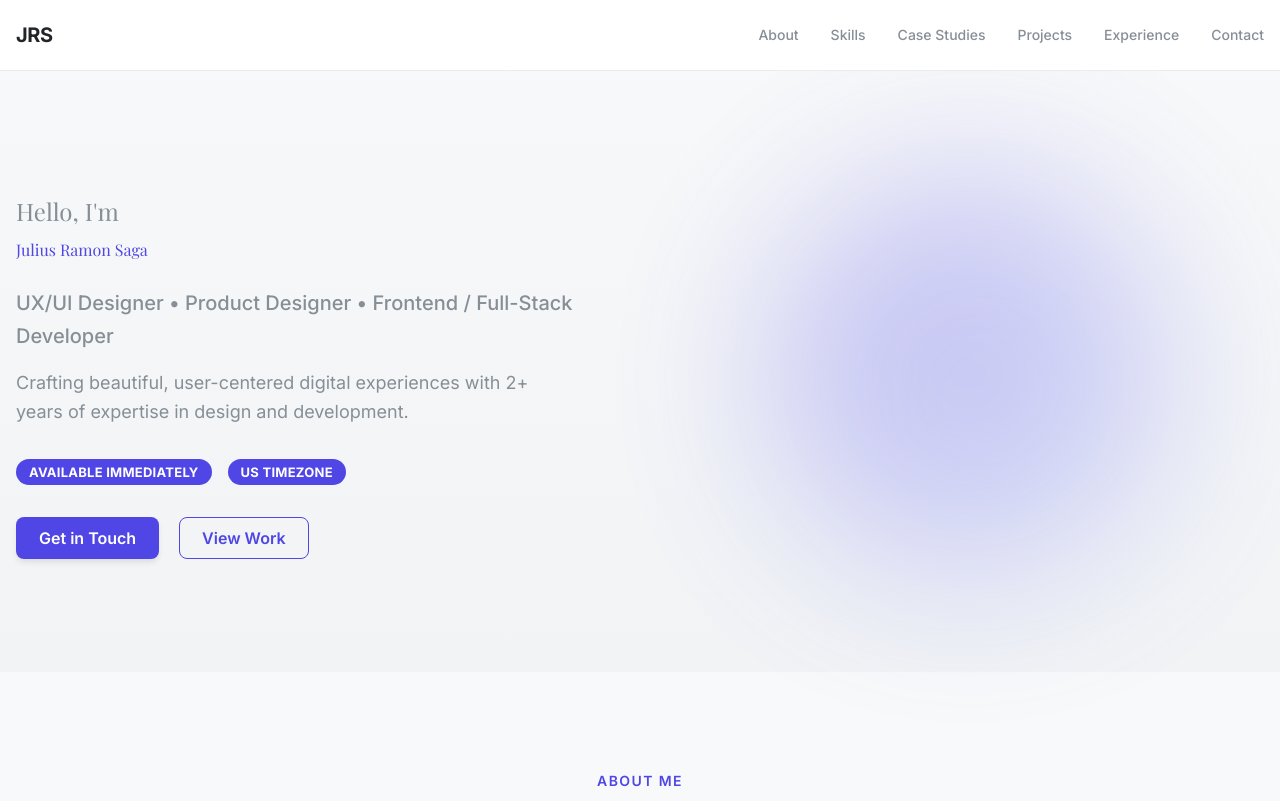
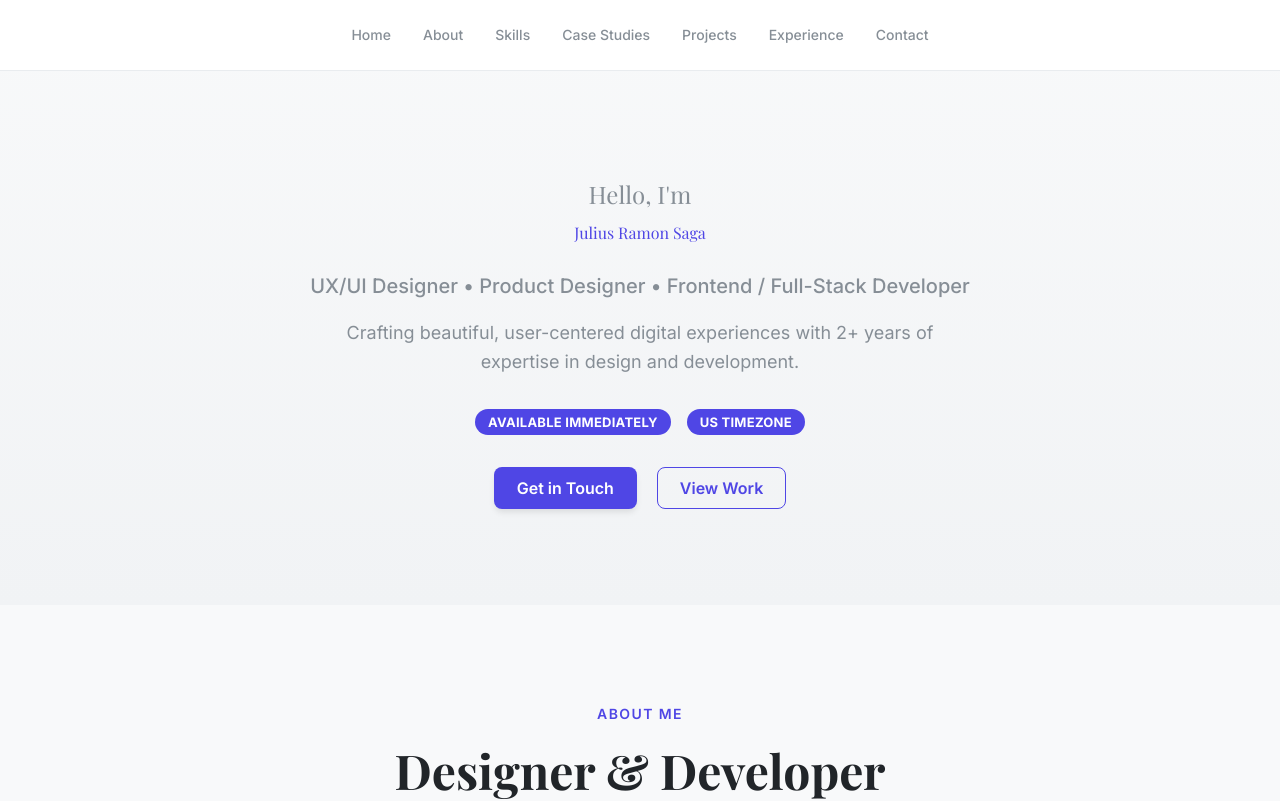
Before and after one commit to julramsaga/julius-portfolio, a Next.js app: page / in a window 1280 px wide. Shown: the top 801 px of the page. Built offline with nearby package versions, Linux system fonts and the light colour scheme.

Commit message:
Update invoice UI layout and flow

```diff
--- a/components/About.tsx
+++ b/components/About.tsx
@@ -5,8 +5,8 @@ import { motion } from 'framer-motion';
 import classes from './About.module.css';
 
 const stats = [
-  { value: '2+', label: 'Years Experience' },
-  { value: '50+', label: 'Projects Completed' },
+  { value: '3+', label: 'Years Experience' },
+  { value: '3+', label: 'Projects Completed' },
   { value: '100%', label: 'User-Focused' },
 ];
 
--- a/components/Hero.module.css
+++ b/components/Hero.module.css
@@ -4,21 +4,21 @@
 }
 
 .content {
-  display: grid;
-  grid-template-columns: 1fr 1fr;
-  gap: 4rem;
+  display: flex;
+  flex-direction: column;
   align-items: center;
-}
-
-@media (max-width: 1024px) {
-  .content {
-    grid-template-columns: 1fr;
-    gap: 2rem;
-  }
+  justify-content: center;
+  max-width: 800px;
+  margin: 0 auto;
 }
 
 .text {
   max-width: 100%;
+  text-align: center;
+  display: flex;
+  flex-direction: column;
+  align-items: center;
+  width: 100%;
 }
 
 .title {
@@ -28,6 +28,7 @@
   line-height: 1.25;
   color: var(--mantine-color-gray-9);
   margin-bottom: 1.5rem;
+  text-align: center;
 }
 
 @media (max-width: 768px) {
@@ -47,9 +48,3 @@
 .name {
   display: block;
 }
-
-.visual {
-  display: flex;
-  justify-content: center;
-  align-items: center;
-}
--- a/components/Hero.tsx
+++ b/components/Hero.tsx
@@ -2,16 +2,23 @@
 
 import { Container, Title, Text, Group, Button, Badge, Box } from '@mantine/core';
 import { motion } from 'framer-motion';
+import { useEffect, useState } from 'react';
 import classes from './Hero.module.css';
 
 export function Hero() {
+  const [mounted, setMounted] = useState(false);
+
+  useEffect(() => {
+    setMounted(true);
+  }, []);
+
   return (
     <Box component="section" id="home" className={classes.hero}>
       <Container size="xl">
         <div className={classes.content}>
           <motion.div
-            initial={{ opacity: 0, y: 20 }}
-            animate={{ opacity: 1, y: 0 }}
+            initial={mounted ? { opacity: 0, y: 20 } : false}
+            animate={mounted ? { opacity: 1, y: 0 } : { opacity: 1, y: 0 }}
             transition={{ duration: 0.6 }}
             className={classes.text}
           >
@@ -28,14 +35,14 @@ export function Hero() {
                 Julius Ramon Saga
               </Text>
             </Title>
-            <Text size="xl" fw={500} c="dimmed" mb="md">
+            <Text size="xl" fw={500} c="dimmed" mb="md" style={{ textAlign: 'center' }}>
               UX/UI Designer • Product Designer • Frontend / Full-Stack Developer
             </Text>
-            <Text size="lg" c="dimmed" mb="xl" maw={540}>
+            <Text size="lg" c="dimmed" mb="xl" maw={600} style={{ textAlign: 'center' }}>
               Crafting beautiful, user-centered digital experiences with 2+ years of expertise in
               design and development.
             </Text>
-            <Group gap="md" mb="xl">
+            <Group gap="md" mb="xl" justify="center">
               <Badge size="lg" color="indigo" radius="xl">
                 Available Immediately
               </Badge>
@@ -43,7 +50,7 @@ export function Hero() {
                 US Timezone
               </Badge>
             </Group>
-            <Group gap="lg">
+            <Group gap="lg" justify="center">
               <Button
                 component="a"
                 href="#contact"
@@ -66,14 +73,6 @@ export function Hero() {
               </Button>
             </Group>
           </motion.div>
-          <motion.div
-            initial={{ opacity: 0, scale: 0.9 }}
-            animate={{ opacity: 1, scale: 1 }}
-            transition={{ duration: 0.6, delay: 0.2 }}
-            className={classes.visual}
-          >
-            <div className="gradient-orb" />
-          </motion.div>
         </div>
       </Container>
     </Box>
--- a/components/Navbar.tsx
+++ b/components/Navbar.tsx
@@ -6,6 +6,7 @@ import { useDisclosure } from '@mantine/hooks';
 import classes from './Navbar.module.css';
 
 const links = [
+  { link: '#home', label: 'Home' },
   { link: '#about', label: 'About' },
   { link: '#skills', label: 'Skills' },
   { link: '#case-studies', label: 'Case Studies' },
@@ -55,17 +56,8 @@ export function Navbar() {
         boxShadow: scrolled ? '0 4px 6px -1px rgba(0, 0, 0, 0.1)' : 'none',
       }}
     >
-      <Container size="xl">
+      <Container size="xl" style={{ display: 'flex', justifyContent: 'center', alignItems: 'center' }}>
         <Group justify="space-between" h={70}>
-          <Anchor
-            href="#home"
-            onClick={(e) => handleLinkClick(e, '#home')}
-            className={classes.logo}
-            fw={700}
-            size="xl"
-          >
-            JRS
-          </Anchor>
 
           <Group gap="xl" visibleFrom="md">
             {items}
--- a/components/Skills.tsx
+++ b/components/Skills.tsx
@@ -15,7 +15,7 @@ const skillCategories = [
   },
   {
     title: 'Backend & Tools',
-    skills: ['Node.js', 'Express', 'MongoDB', 'PostgreSQL', 'Git', 'Webpack', 'Vite', 'REST APIs'],
+    skills: ['Node.js', 'Express', 'MongoDB', 'Git', 'Webpack', 'Vite',],
   },
 ];
 
```
